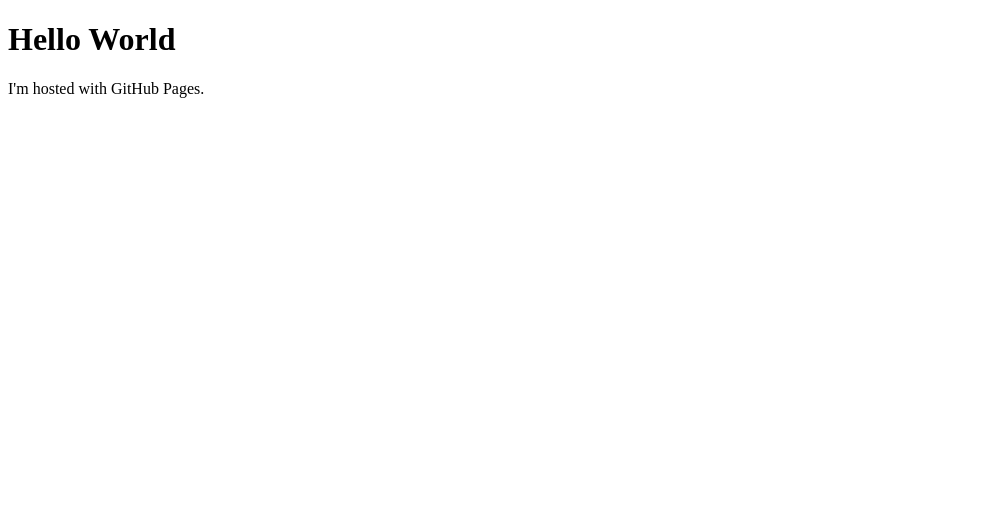
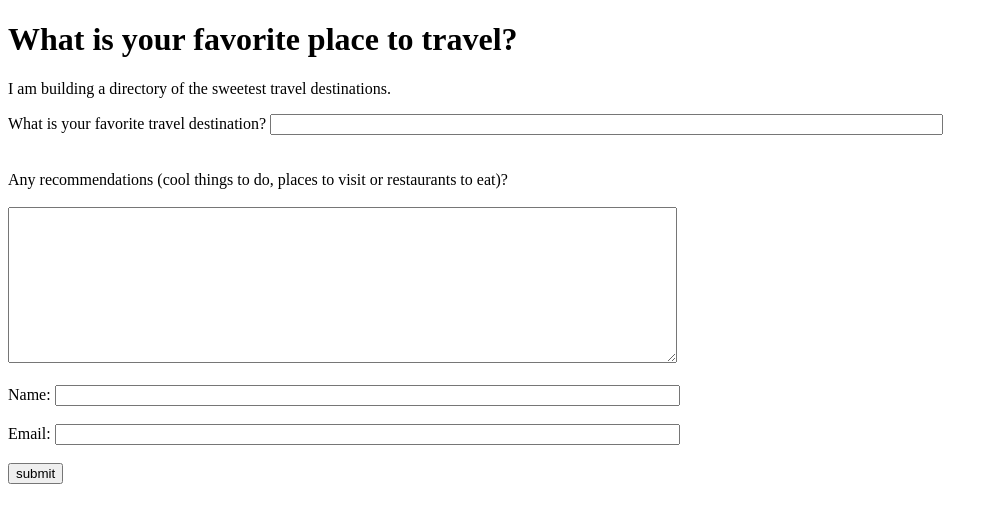
Before and after one commit to samkcrespo/segment.github.io, a plain HTML site: page index.html in a window 1280 px wide. Shown: the whole page, without its empty margins (0-998 px from the left). Drawn offline with Linux system fonts and the light colour scheme.

Commit message:
Update index.html

```diff
--- a/index.html
+++ b/index.html
@@ -1,7 +1,32 @@
+
 <!DOCTYPE html>
 <html>
+<head>
+    <title>Home Questionnaire<span id="selection-marker-1" class="redactor-selection-marker"></span></title>
+
+    <!--Placeholder for Segment Snippet -->
+
+</head>
 <body>
-<h1>Hello World</h1>
-<p>I'm hosted with GitHub Pages.</p>
+<h1>What is your favorite place to travel?</h1>
+<p>I am building a directory of the sweetest travel destinations.</p>
+<form name="travel" onsubmit="identify(event)">
+     What is your favorite travel destination?
+    <input name="destination" required="" size="81" type="text"/>
+    <br><br><br>
+    Any recommendations (cool things to do, places to visit or restaurants to eat)?
+    <br><br>
+    <textarea cols="81" name="details" required="" rows="10">
+    </textarea>
+    <br><br>
+    Name: <input name="fullname" required="" size="75" type="text"/>
+    <br><br>
+    Email: <input name="email" required="" size="75" type="email"/>
+    <br><br>
+    <input name="submit" type="submit" value="submit"/>
+</form>
+
+    <!--Placeholder for identify and track script -->
+
 </body>
 </html>
```
